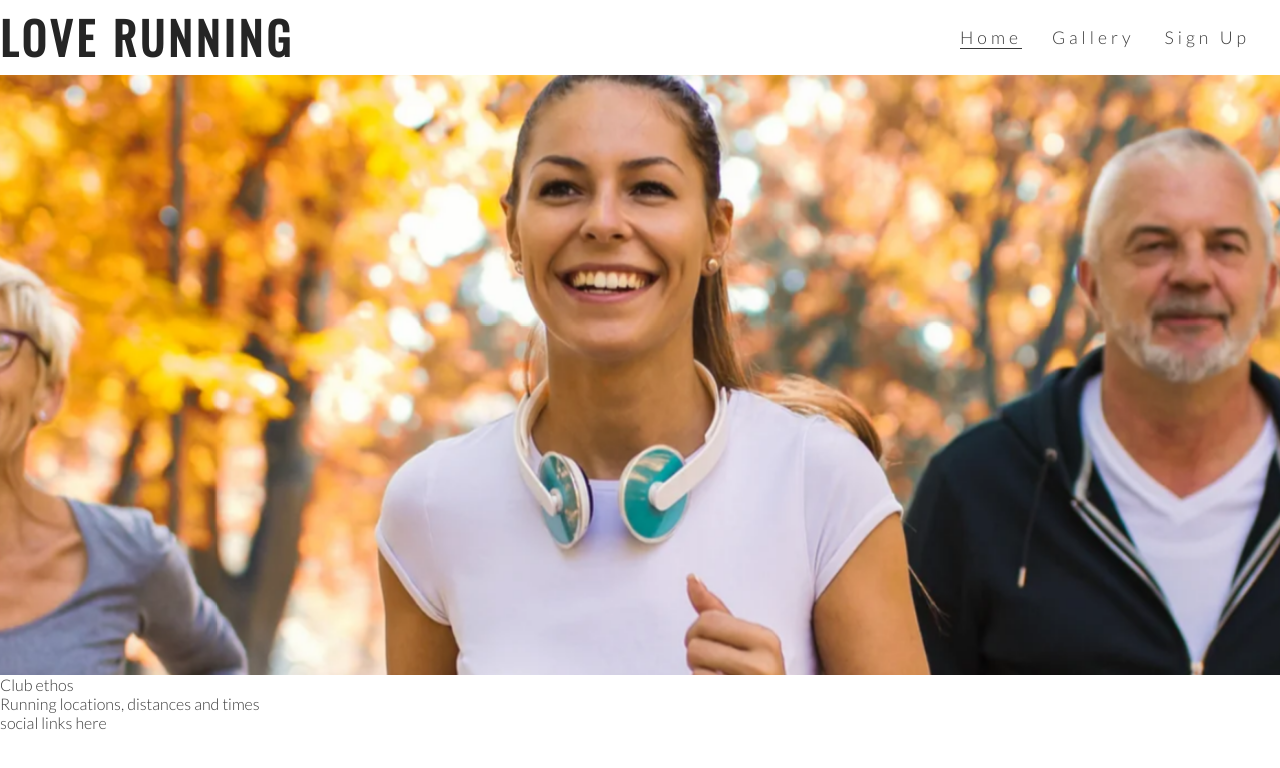
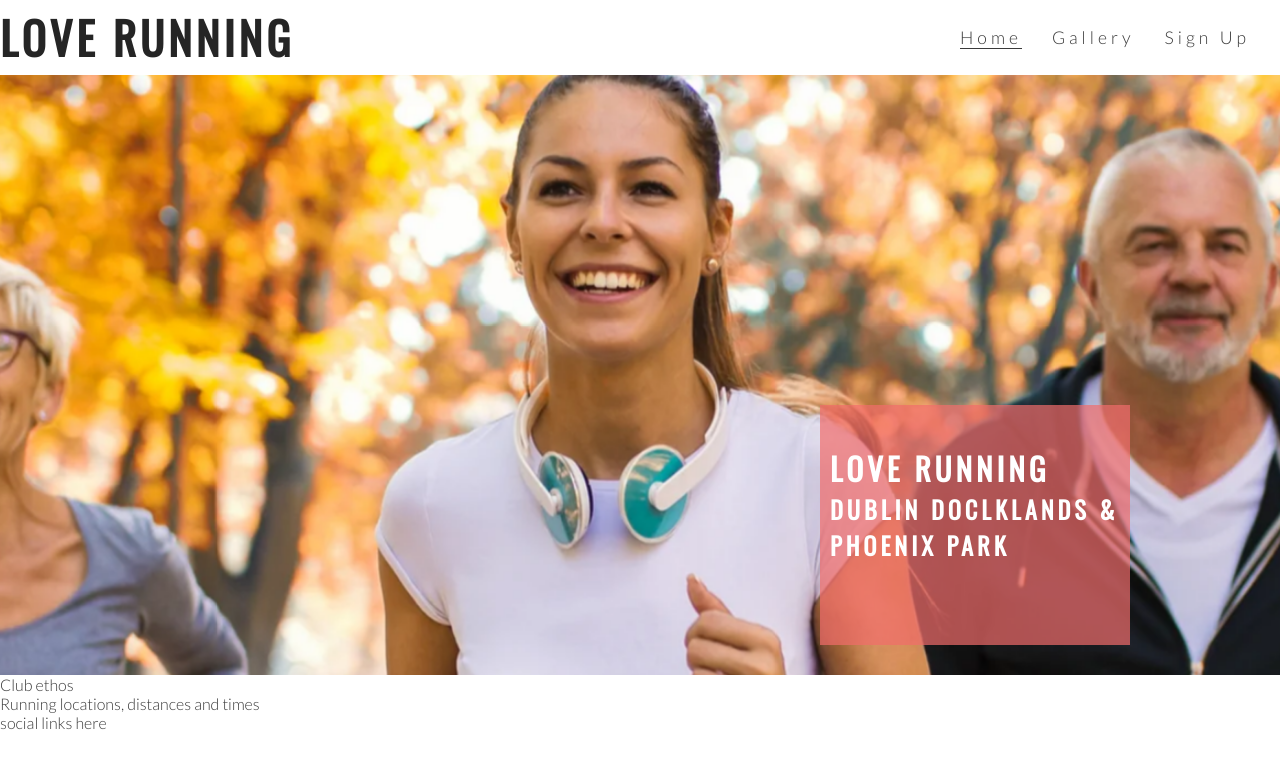
Before and after one commit to HPCarey/love-running, a plain HTML site: page index.html in a window 1280 px wide. Drawn offline with nearby package versions, Linux system fonts and the light colour scheme; a web font is replaced by a local one.

Commit message:
Add cover text and style

```diff
--- a/assets/css/style.css
+++ b/assets/css/style.css
@@ -56,12 +56,18 @@ h2 {
     border-bottom: 1px solid #3a3a3a;
 }
 
-/* hero image */
+/* hero image and cover text*/
 
 #hero-outer {
     height: 600px;
     width: 100%;
     overflow: hidden;
+
+    position: relative;
+}
+
+#cover-text, #cover-text h2 {
+    color: #fff;
 }
 
 #hero-image {
@@ -84,3 +90,23 @@ h2 {
         transform: scale(1.1);
     }
 }
+
+#cover-text {
+    font-size: 130%;
+    font-family: Oswald, sans-serif;
+    text-transform: uppercase;
+    letter-spacing: 4px;
+
+    width: 300px;
+    height: 200px;
+
+    padding-top: 40px;
+    padding-left: 10px;
+
+    background-color: rgba(241, 109, 107, .7);
+
+    bottom: 30px;
+    right: 150px;
+
+    position: absolute;
+}
--- a/index.html
+++ b/index.html
@@ -32,6 +32,11 @@
     </header>
     <section id="hero-outer">
         <div id="hero-image"></div>
+        <div id="cover-text">
+            <h2>Love Running</h2>
+            <h3>Dublin Doclklands & Phoenix Park</h3>
+        </div>
+
     </section>
     <section>
         Club ethos
```
